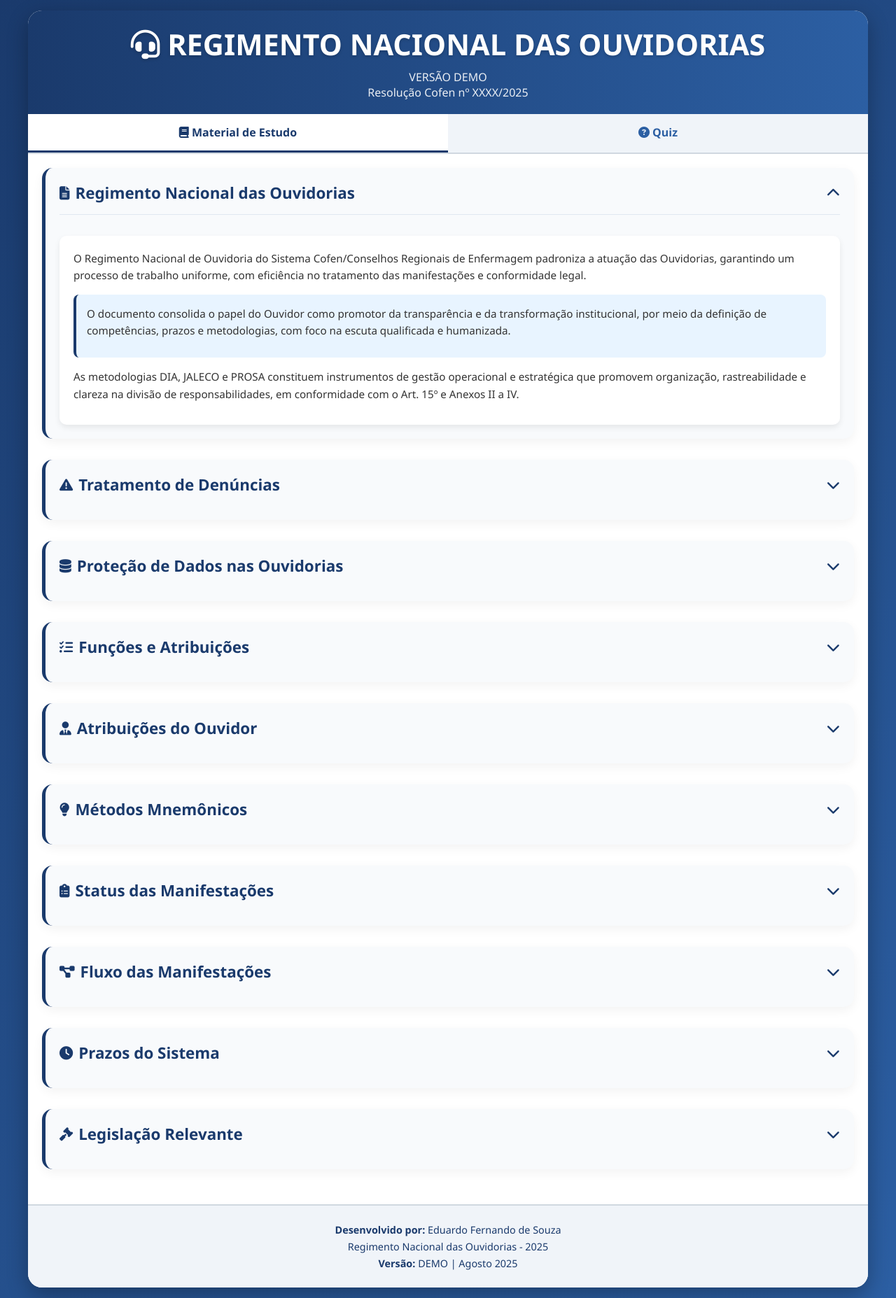
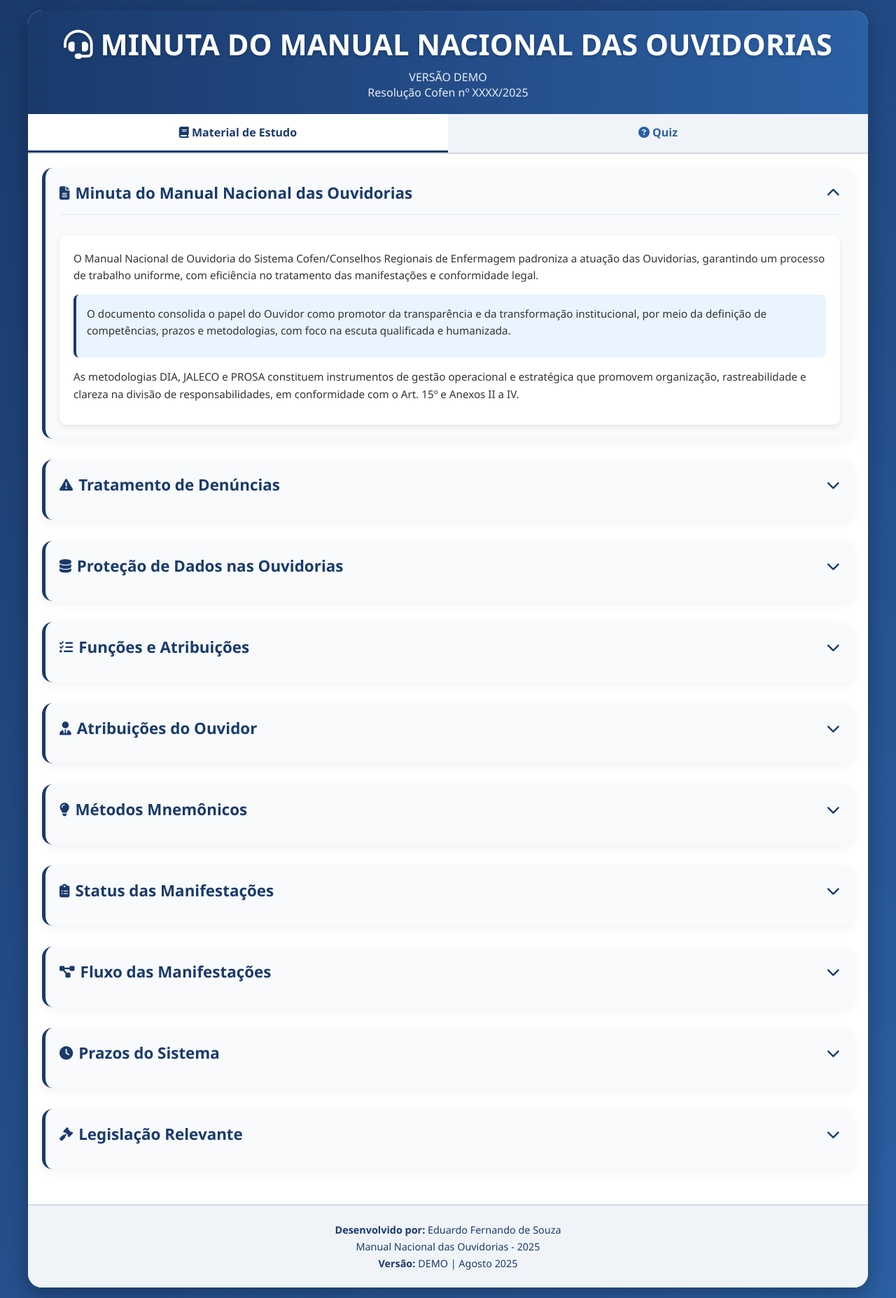
Before and after one commit to Ouvidora-Geral/Teste_GuiaOuvidor, a plain HTML site: page index.html in a window 1280 px wide. Shown: the whole page at 70% size. Drawn offline with Linux system fonts and the light colour scheme.

Commit message:
Update index.html

```diff
--- a/index.html
+++ b/index.html
@@ -3,7 +3,7 @@
 <head>
     <meta charset="UTF-8">
     <meta name="viewport" content="width=device-width, initial-scale=1.0">
-    <title>Regimento Nacional das Ouvidorias</title>
+    <title>Minuta Manual Nacional das Ouvidorias</title>
     <link rel="stylesheet" href="https://cdnjs.cloudflare.com/ajax/libs/font-awesome/6.4.0/css/all.min.css">
     <style>
         * {
@@ -866,7 +866,7 @@
 <body>
     <div class="container">
         <header>
-            <h1><i class="fas fa-headset"></i> REGIMENTO NACIONAL DAS OUVIDORIAS</h1>
+            <h1><i class="fas fa-headset"></i> MINUTA DO MANUAL NACIONAL DAS OUVIDORIAS</h1>
             <p class="subtitle">VERSÃO DEMO</p>
             <p class="subtitle">Resolução Cofen nº XXXX/2025</p>
         </header>
@@ -877,15 +877,15 @@
         </div>
 
         <div class="tab-content active" id="study-tab">
-            <!-- Seção do Regimento -->
+            <!-- Seção do Manual -->
             <div class="study-section">
                 <div class="section-header" onclick="toggleSection('regimento')">
-                    <h2><i class="fas fa-file-alt"></i> Regimento Nacional das Ouvidorias</h2>
+                    <h2><i class="fas fa-file-alt"></i> Minuta do Manual Nacional das Ouvidorias</h2>
                     <i class="fas fa-chevron-down"></i>
                 </div>
                 <div class="section-content" id="regimento-content">
                     <div class="regimento-content">
-                        <p>O Regimento Nacional de Ouvidoria do Sistema Cofen/Conselhos Regionais de Enfermagem padroniza a atuação das Ouvidorias, garantindo um processo de trabalho uniforme, com eficiência no tratamento das manifestações e conformidade legal.</p>
+                        <p>O Manual Nacional de Ouvidoria do Sistema Cofen/Conselhos Regionais de Enfermagem padroniza a atuação das Ouvidorias, garantindo um processo de trabalho uniforme, com eficiência no tratamento das manifestações e conformidade legal.</p>
 
                         <div class="highlight">
                             <p>O documento consolida o papel do Ouvidor como promotor da transparência e da transformação institucional, por meio da definição de competências, prazos e metodologias, com foco na escuta qualificada e humanizada.</p>
@@ -1239,7 +1239,7 @@
         <div class="tab-content" id="quiz-tab">
             <div class="quiz-intro">
                 <h2>Teste Seu Conhecimento</h2>
-                <p>Avalie sua compreensão sobre o Regimento Nacional das Ouvidorias do Sistema Cofen/Conselhos Regionais de Enfermagem</p>
+                <p>Avalie sua compreensão sobre o Manual Nacional das Ouvidorias do Sistema Cofen/Conselhos Regionais de Enfermagem</p>
                 <p>Selecione um nível de dificuldade para começar:</p>
 
                 <div class="difficulty-selector">
@@ -1297,7 +1297,7 @@
 
         <div class="credits">
             <p><strong>Desenvolvido por:</strong> Eduardo Fernando de Souza</p>
-            <p>Regimento Nacional das Ouvidorias - 2025</p>
+            <p>Manual Nacional das Ouvidorias - 2025</p>
             <p><strong>Versão:</strong> DEMO | Agosto 2025</p>
         </div>
     </div>
@@ -1771,7 +1771,7 @@
             resultCircle.style.setProperty('--percentage', `${finalScore}%`);
 
             if (finalScore >= 90) {
-                resultFeedback.textContent = "Excelente! Domínio completo do Regimento das Ouvidorias.";
+                resultFeedback.textContent = "Excelente! Domínio completo do Manual das Ouvidorias.";
                 resultStars.innerHTML = '<i class="fas fa-star"></i><i class="fas fa-star"></i><i class="fas fa-star"></i><i class="fas fa-star"></i><i class="fas fa-star"></i>';
             } else if (finalScore >= 70) {
                 resultFeedback.textContent = "Muito bom! Bom conhecimento dos procedimentos.";
```
